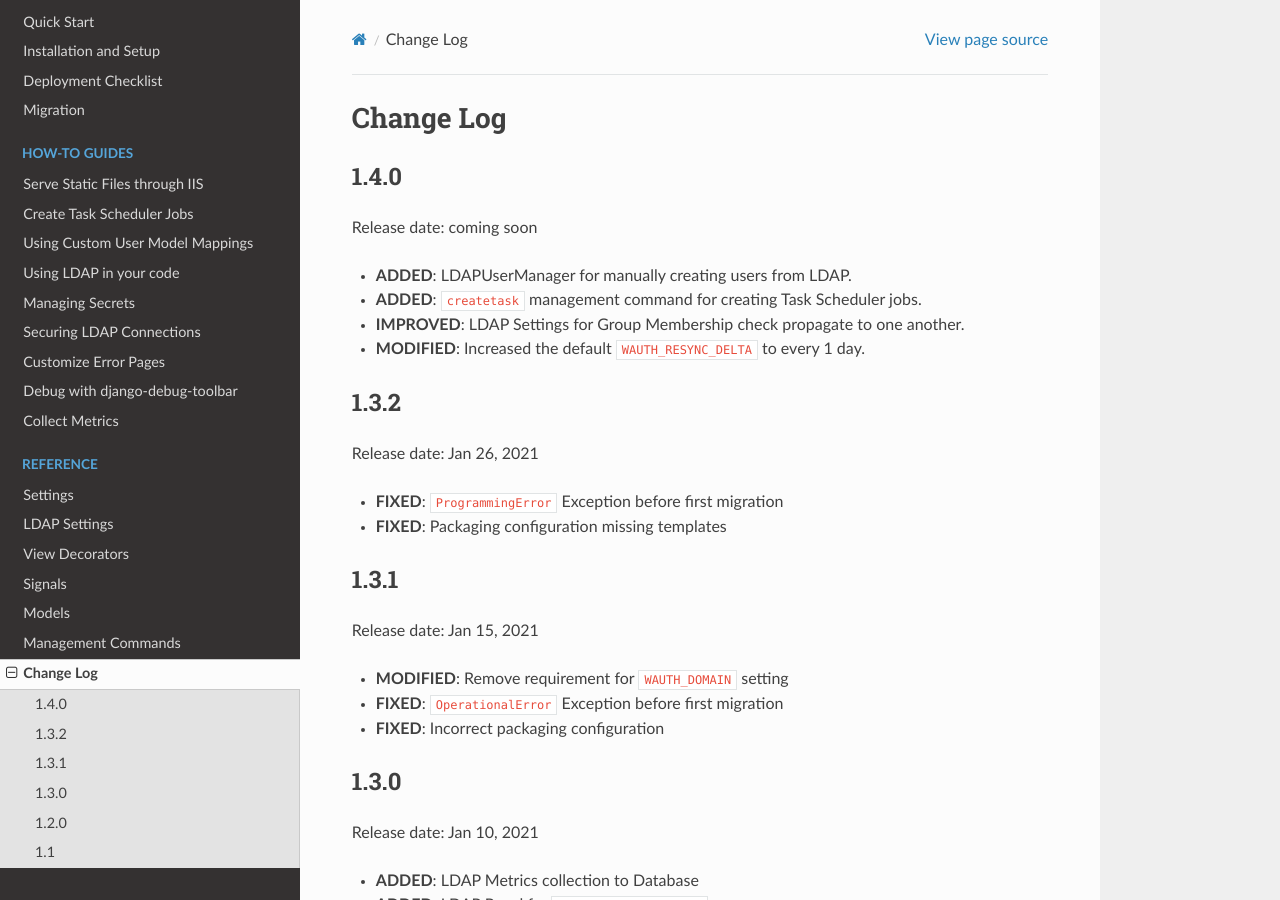
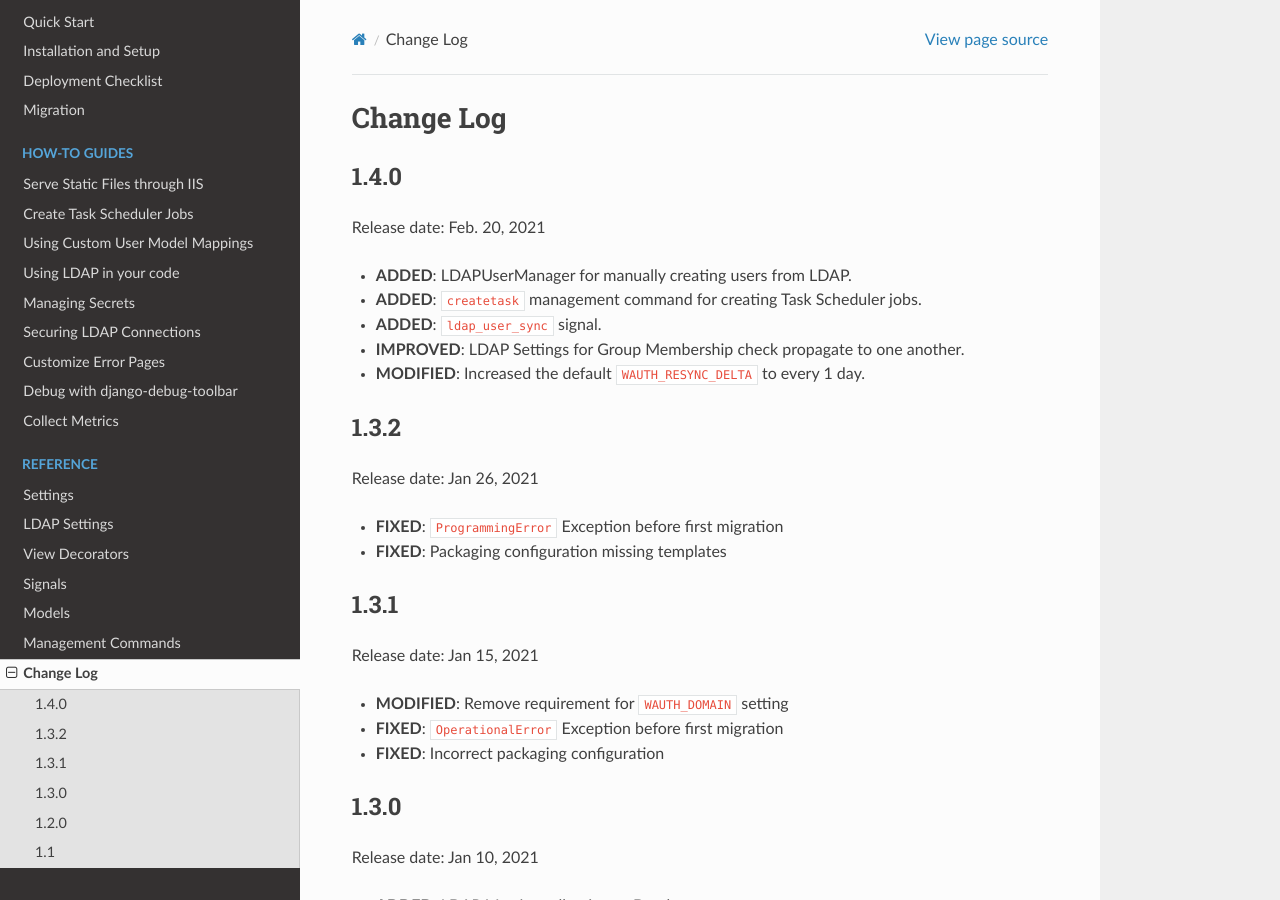
Before and after one commit to danyi1212/django-windowsauth, a Sphinx documentation site: the page built from docs/source/reference/change_log.rst, in a window 1280 px wide and 900 px high. Built offline with Sphinx 7.4.7 and the Read the Docs theme 2.0.0, drawn with Linux system fonts in a browser that asks for light colours.

Commit message:
📦 Release 1.4.0

```diff
--- a/docs/source/reference/change_log.rst
+++ b/docs/source/reference/change_log.rst
@@ -5,10 +5,11 @@ Change Log
 1.4.0
 -----
 
-Release date: coming soon
+Release date: Feb. 20, 2021
 
 - **ADDED**: LDAPUserManager for manually creating users from LDAP.
 - **ADDED**: ``createtask`` management command for creating Task Scheduler jobs.
+- **ADDED**: ``ldap_user_sync`` signal.
 - **IMPROVED**: LDAP Settings for Group Membership check propagate to one another.
 - **MODIFIED**: Increased the default ``WAUTH_RESYNC_DELTA`` to every 1 day.
 
--- a/setup.cfg
+++ b/setup.cfg
@@ -1,6 +1,6 @@
 [metadata]
 name = django-windowsauth
-version = 1.3.2
+version = 1.4.0
 description = Easy integration and deployment of Django projects into Windows Environments.
 long_description = file: README.rst
 url = https://github.com/danyi1212/django-windowsauth
```
Also changed, not shown: 1 other file.
